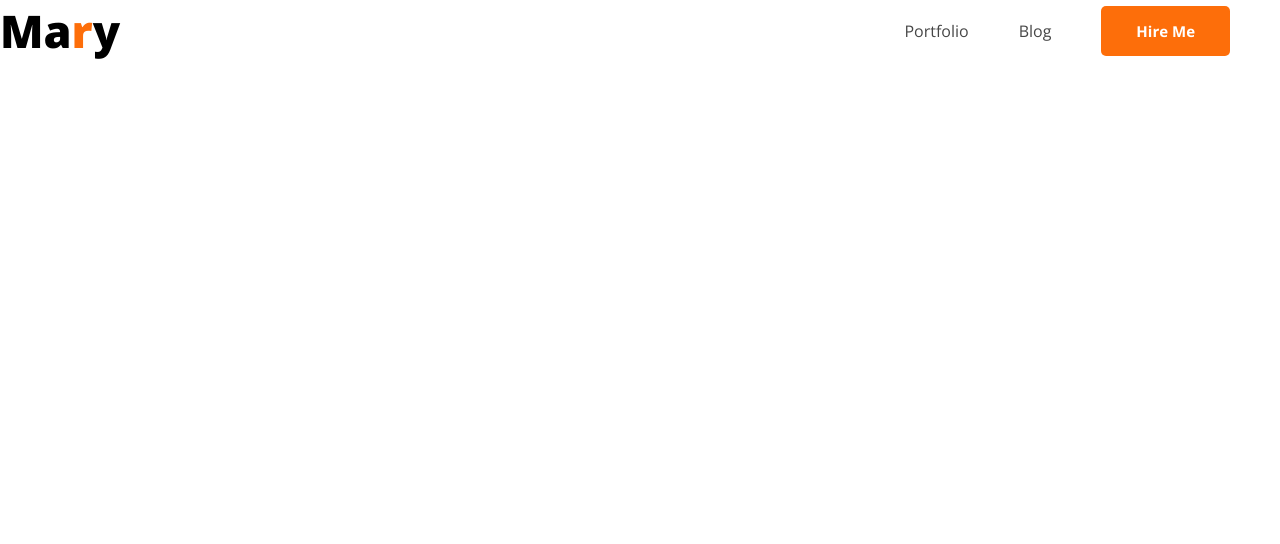
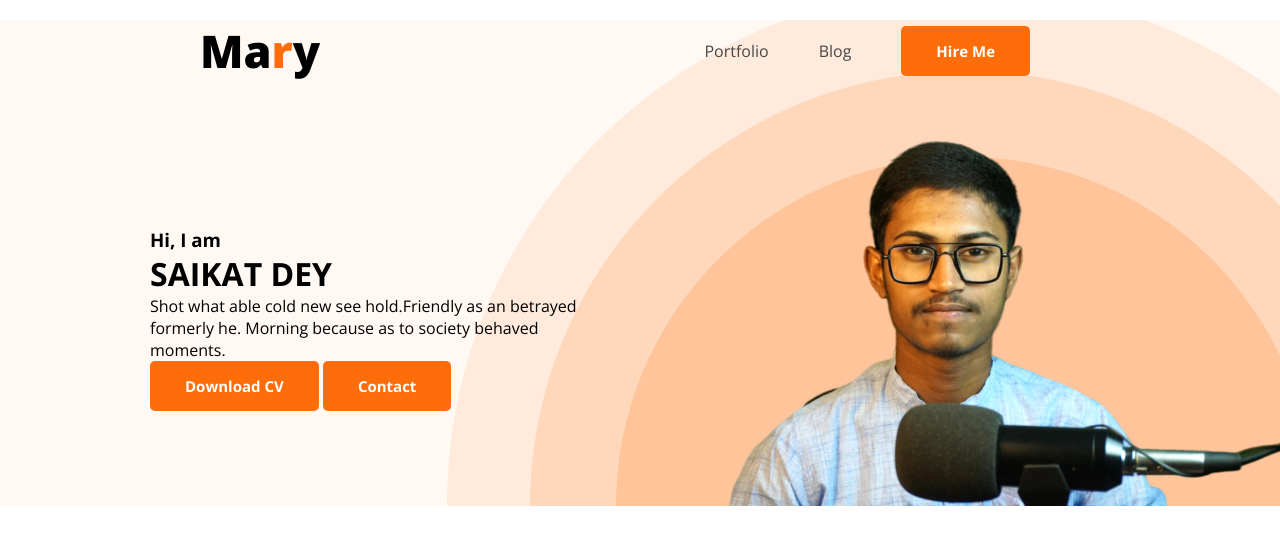
Before and after one commit to codeftsaikat/portfolio_-resources, a plain HTML site: page index.html in a window 1280 px wide. Drawn offline with nearby package versions, Linux system fonts and the light colour scheme.

Commit message:
git push second time

```diff
--- a/index.html
+++ b/index.html
@@ -15,7 +15,7 @@
 </head>
 
 <body>
-    <header>
+    <header class="header">
         <nav>
             <h3 class="nav-title">Ma<span class="primary-color">r</span>y</h3>
             <ul>
@@ -24,6 +24,17 @@
                 <li><button class="btn-primary">Hire Me</button></li>
             </ul>
         </nav>
+        <div class="banner">
+            <div class="banner-content">
+                <h3 class="bn-tx-1">Hi, I am</h3>
+                <h1 class="">SAIKAT DEY</h1>
+                <p>Shot what able cold new see hold.Friendly as an betrayed formerly he. Morning because as to society
+                    behaved moments.</p>
+                <button class="btn-primary">Download CV</button>
+                <button class="btn-primary">Contact</button>
+            </div>
+            <img class="profile-pic" src="./images/DSC03539_prev_ui.png" alt="">
+        </div>
     </header>
     <main>
 
--- a/style.css
+++ b/style.css
@@ -8,6 +8,7 @@ nav {
   display: flex;
   justify-content: space-between;
   align-items: center;
+  margin: 20px 200px;
 }
 .nav-title {
   color: (#181818);
@@ -40,3 +41,22 @@ nav a {
   text-decoration: none;
   color: #474747;
 }
+
+/* header related class */
+.header {
+  background-color: #fff8f3;
+  background-image: url("./images/header_bg.png");
+  background-repeat: no-repeat;
+  background-position: bottom right;
+}
+.banner {
+  padding: 30px 0px 0px 150px;
+  display: flex;
+  align-items: center;
+}
+
+.profile-pic {
+  filter: brightness(1.15);
+  height: 100%;
+  width: 100%;
+}
```
Also changed, not shown: images/DSC03539_prev_ui.png (added).
